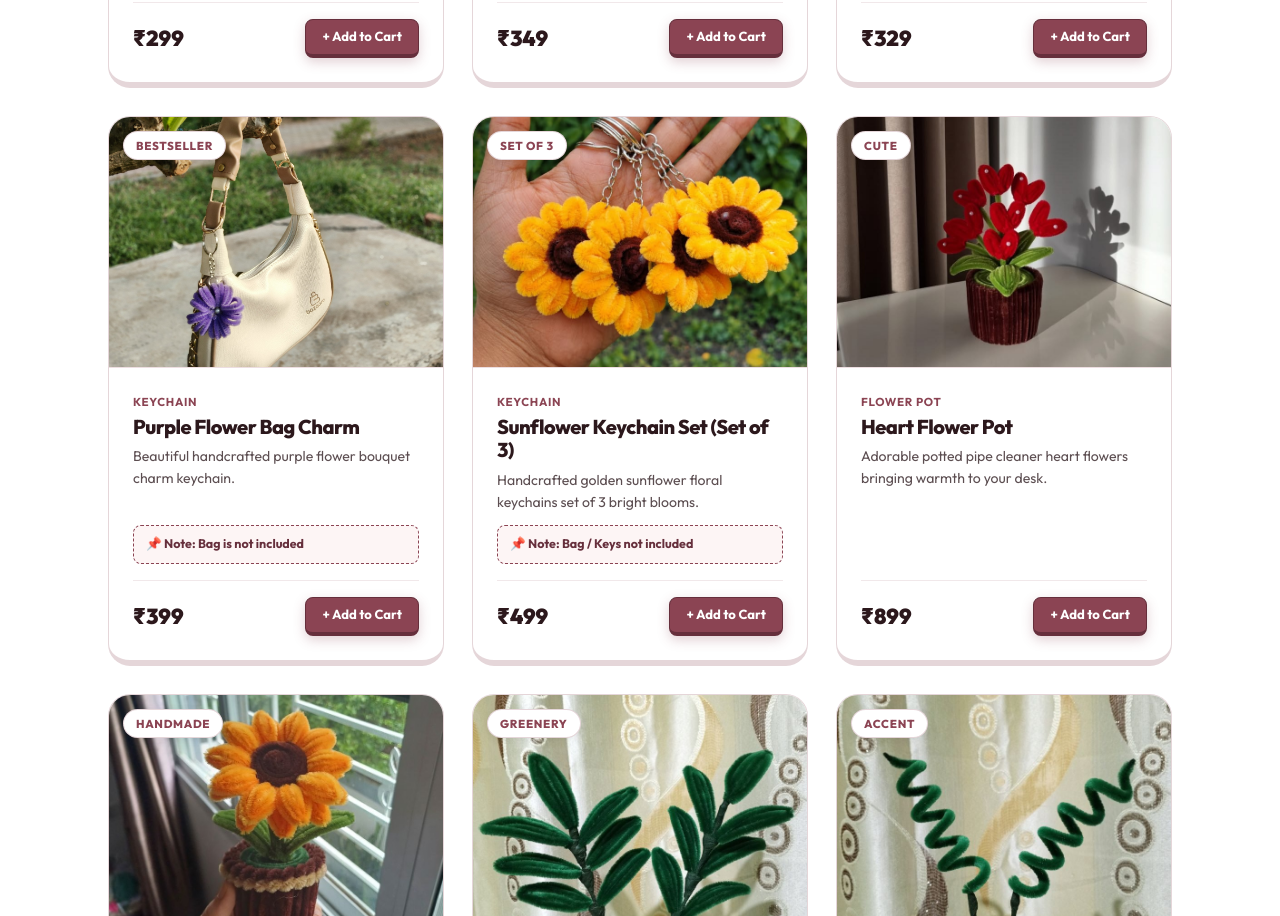
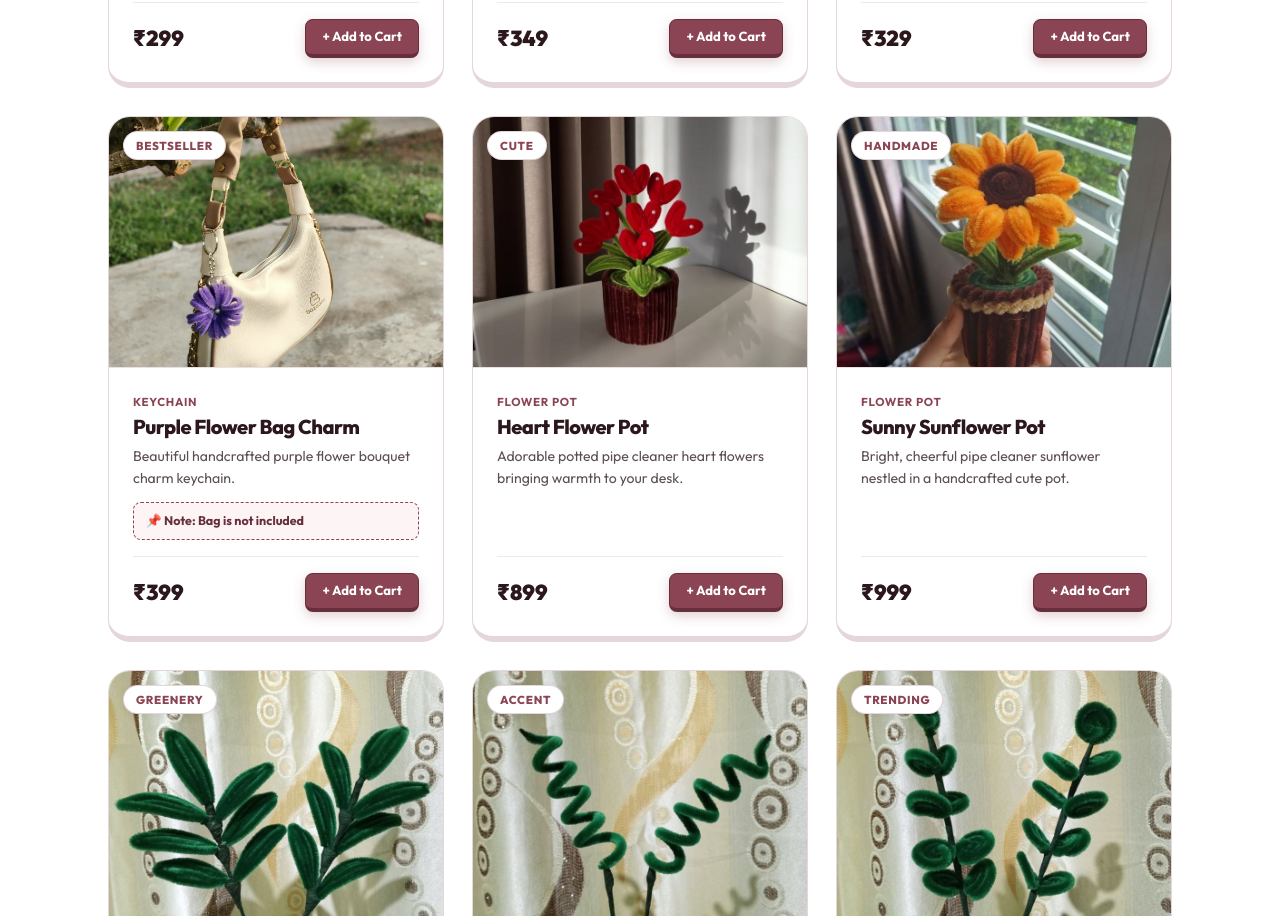
Before and after one commit to kishanptel/tbc-frontend, a React (Vite) app: page /products in a window 1280 px wide. Shown: the part 2480-3396 px from the top of the page. Built offline with nearby package versions, Linux system fonts and the light colour scheme.

Commit message:
item remove

```diff
--- a/src/data/products.js
+++ b/src/data/products.js
@@ -189,21 +189,6 @@ export const signatureProducts = [
     note: 'Bag is not included',
     img: '/images/Keychain/Purple Flower Keychain.jpg',
     images: [
-      '/images/Keychain/Purple Flower Keychain.jpg',
-      '/images/Keychain/Sunflower keychain.jpg'
-    ]
-  },
-  {
-    id: 24,
-    category: 'Keychain',
-    name: 'Sunflower Keychain Set (Set of 3)',
-    price: 499,
-    tag: 'Set of 3',
-    desc: 'Handcrafted golden sunflower floral keychains set of 3 bright blooms.',
-    note: 'Bag / Keys not included',
-    img: '/images/Keychain/Sunflower keychain.jpg',
-    images: [
-      '/images/Keychain/Sunflower keychain.jpg',
       '/images/Keychain/Purple Flower Keychain.jpg'
     ]
   },
```
